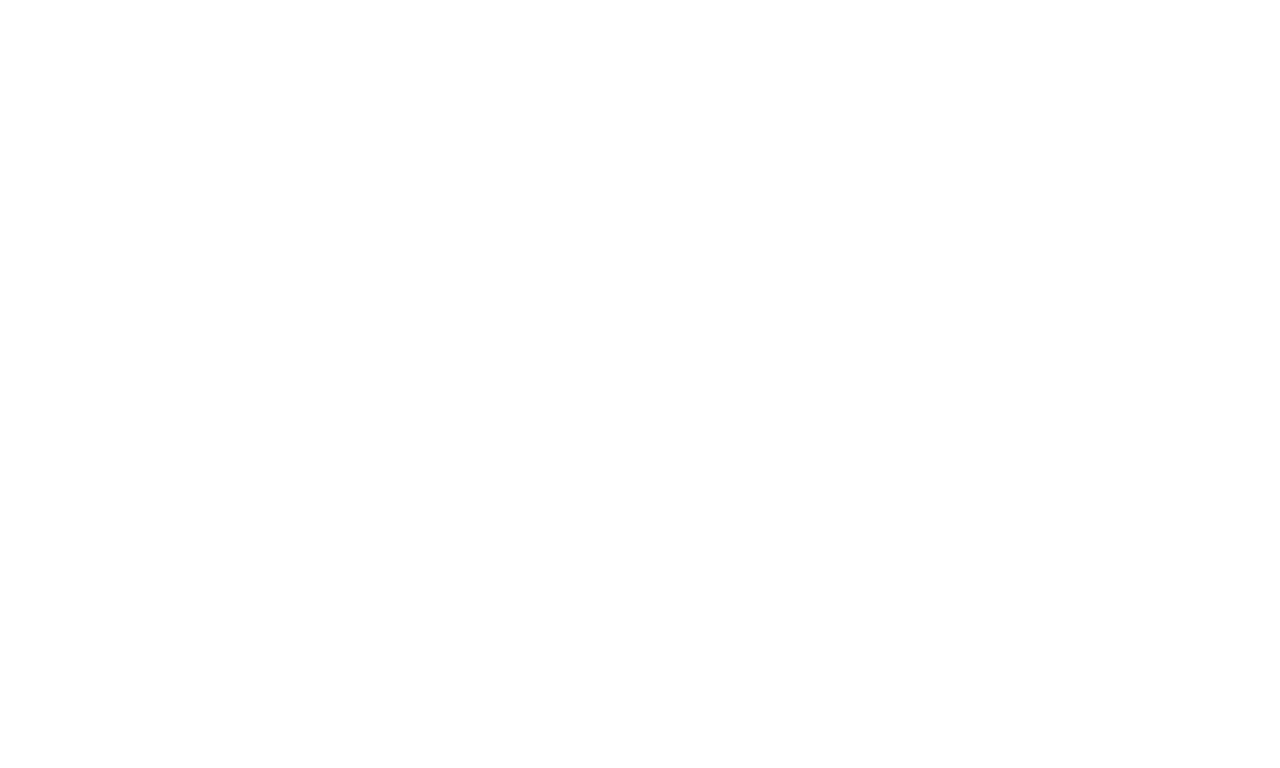
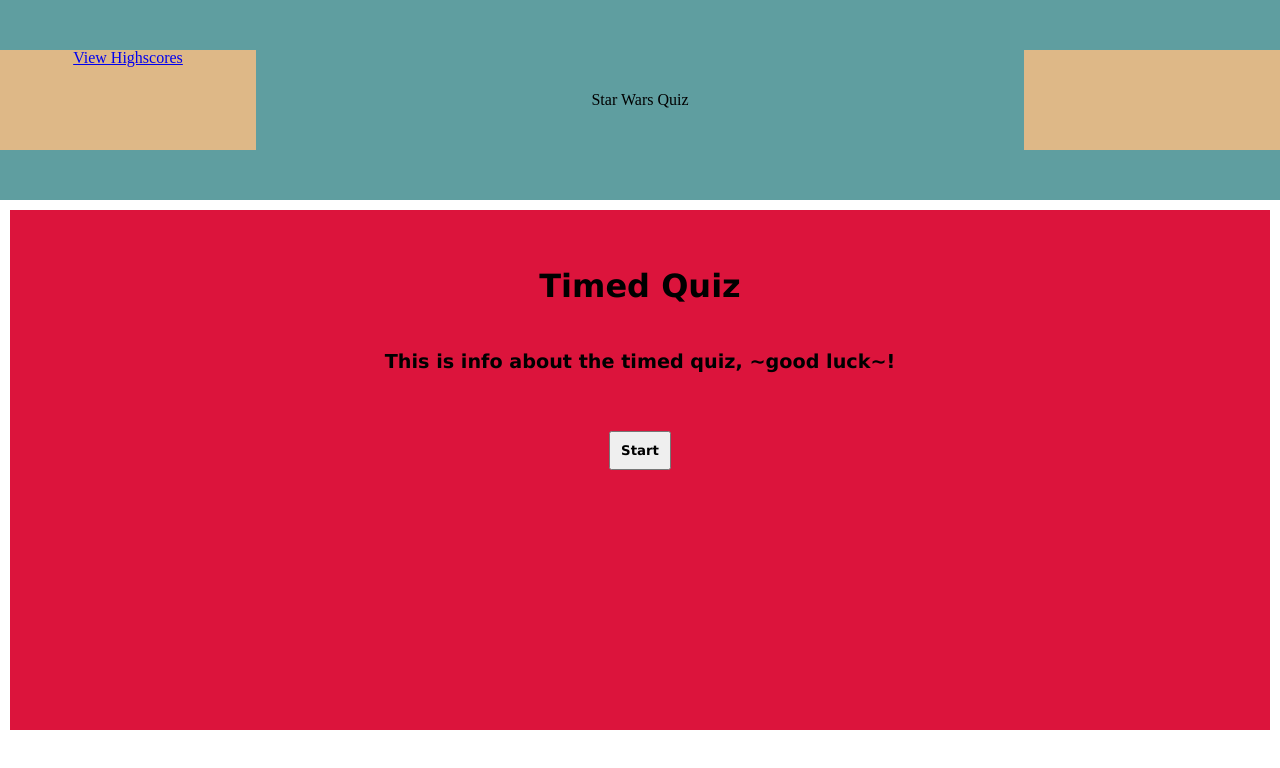
Before and after one commit to ColeEnyart/code-quiz, a plain HTML site: page index.html in a window 1280 px wide. Drawn offline with Linux system fonts and the light colour scheme.

Commit message:
added layout and styling, added timer and toggle to start and end quiz

```diff
--- /dev/null
+++ b/assets/css/reset.css
@@ -0,0 +1,48 @@
+/* http://meyerweb.com/eric/tools/css/reset/
+   v2.0 | 20110126
+   License: none (public domain)
+*/
+
+html, body, div, span, applet, object, iframe,
+h1, h2, h3, h4, h5, h6, p, blockquote, pre,
+a, abbr, acronym, address, big, cite, code,
+del, dfn, em, img, ins, kbd, q, s, samp,
+small, strike, strong, sub, sup, tt, var,
+b, u, i, center,
+dl, dt, dd, ol, ul, li,
+fieldset, form, label, legend,
+table, caption, tbody, tfoot, thead, tr, th, td,
+article, aside, canvas, details, embed,
+figure, figcaption, footer, header, hgroup,
+menu, nav, output, ruby, section, summary,
+time, mark, audio, video {
+	margin: 0;
+	padding: 0;
+	border: 0;
+	font-size: 100%;
+	font: inherit;
+	vertical-align: baseline;
+}
+/* HTML5 display-role reset for older browsers */
+article, aside, details, figcaption, figure,
+footer, header, hgroup, menu, nav, section {
+	display: block;
+}
+body {
+	line-height: 1;
+}
+ol, ul {
+	list-style: none;
+}
+blockquote, q {
+	quotes: none;
+}
+blockquote:before, blockquote:after,
+q:before, q:after {
+	content: '';
+	content: none;
+}
+table {
+	border-collapse: collapse;
+	border-spacing: 0;
+}
--- a/assets/css/style.css
+++ b/assets/css/style.css
@@ -0,0 +1,75 @@
+*{
+    font-family: Verdana, Geneva, Tahoma, sans-serif;
+    font-weight: bold;
+    padding: 10px;
+    margin: 10px;
+}
+
+body {
+    min-height: 100vh;
+}
+
+header {
+    display: flex;
+    justify-content: space-between;
+    align-items: center;
+    height: 200px;
+    background-color: cadetblue;
+}
+
+header a {
+    height: 50%;
+    width: 20%;
+    justify-content: center;
+    align-items: center;
+    text-align: center;
+    background-color: burlywood;
+}
+
+header div {
+    height: 50%;
+    width: 20%;
+    background-color: burlywood;
+}
+
+.main {
+    /* display: flex;
+    justify-content: space-evenly;
+    align-items: center;
+    flex-direction: column; */
+    text-align: center;
+    display: block;
+    height: 500px;
+    background-color: crimson;
+}
+
+main h2 {
+    font-size: xx-large;
+    margin-top: 50px;
+}
+
+main p {
+    font-size: larger;
+    margin: 50px 0px 50px 0px;
+}
+
+.startButton {
+    height: 50px;
+    width: 100px;
+    background-color: coral;
+
+}
+
+section button {
+    /* background-color: darkgreen; */
+    height: 50px;
+    width: 100px;
+}
+
+.question {
+    display: none;
+}
+
+.end {
+    display: none;
+}
--- a/assets/js/script.js
+++ b/assets/js/script.js
@@ -0,0 +1,48 @@
+var timerEl = document.getElementById('countdown');
+var defaultEl = document.getElementById('default');
+var switchEL = document.getElementsByClassName('main');
+var start = document.getElementById('startButton');
+var quiz = document.getElementById('quiz');
+var end = document.getElementById('results');
+
+
+function countdown() {
+    var timeLeft = 5;
+
+
+    var timeInterval = setInterval(function () {
+        timeLeft--;
+        timerEl.textContent = "Time: " + timeLeft;
+
+        if(timeLeft === 0) {
+        clearInterval(timeInterval);
+        /* timerEl.textContent = ""; */
+        toggleEnd();
+        }
+
+    }, 1000);
+}
+
+/* switchEL.setAttribute("style", "display: flex; justify-content: space-evenly; align-items: center;"); */
+
+function toggleQuiz() {
+
+    var quizDisplay = quiz.style.display = "none";
+    console.log(quizDisplay);
+
+    if (quizDisplay == "none") {
+        quiz.style.display = "block";
+        defaultEl.style.display = "none";
+    }
+}
+
+function toggleEnd() {
+
+    var endDisplay = end.style.display = "none";
+    console.log(endDisplay);
+
+    if (endDisplay == "none") {
+        end.style.display = "block";
+        quiz.style.display = "none";
+    }
+}
--- a/index.html
+++ b/index.html
@@ -5,11 +5,34 @@
     <meta http-equiv="X-UA-Compatible" content="IE=edge">
     <meta name="viewport" content="width=device-width, initial-scale=1.0">
     <title>Code Quiz</title>
+    <link rel="stylesheet" href="./assets/css/reset.css">
     <link rel="stylesheet" href="./assets/css/style.css" />
 </head>
 <body>
+    <header>
+        <a href="#">View Highscores</a>
+        <h1>Star Wars Quiz</h1>
+        <div id="countdown"></div>
+    </header>
 
+    <main id="default" class="main">
+        <h2>Timed Quiz</h2>
+        <p>This is info about the timed quiz, ~good luck~!</p>
+        <button onclick="countdown(); toggleQuiz()" id="startButton">Start</button>
+    </main>
 
+    <section hidden id="quiz" class="main question">
+        <h2>Question</h2>
+        <p id="question"></p>
+        <button id="button1"></button>
+        <button id="button2"></button>
+        <button id="button3"></button>
+        <button id="button4"></button>
+    </section>
+
+    <section hidden id="results" class="main end">
+        <h1>End</h1>
+    </section>
 
     <script src="./assets/js/script.js"></script>
 </body>
```
